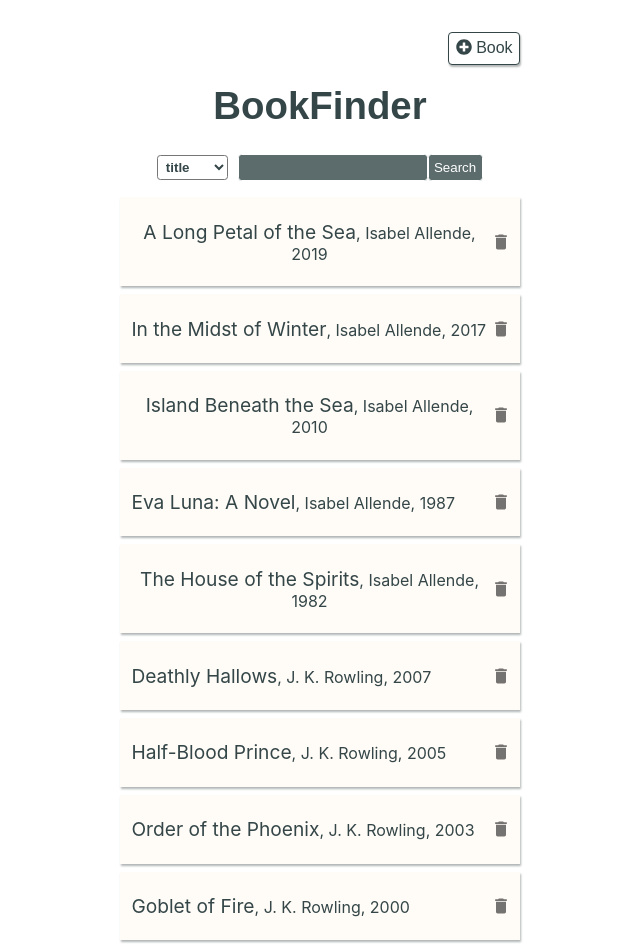
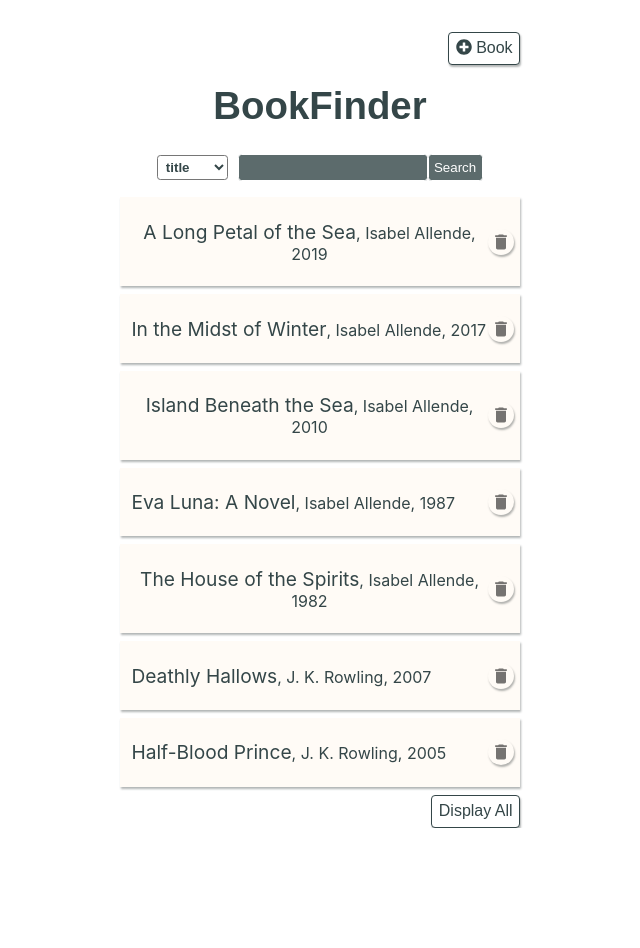
Before and after one commit to catalinac3/Book-search, a React (Create React App) app: page / in a window 1280 px wide. Shown: the top 948 px of the page, without its empty margins (320-960 px from the left). After the commit the page ends 828 px from the top, so only its background shows below. Built offline with nearby package versions, Linux system fonts and the light colour scheme; a web font is replaced by a local one.

Commit message:
limit displayed results to 7 items, added a btn to show more results

```diff
--- a/src/Home.css
+++ b/src/Home.css
@@ -13,6 +13,10 @@ h1{
   margin: 0 auto;
   max-width: 400px;
 }
+/* .diplayAll {
+  display: inline-block;
+  float: right;
+} */
 
 @media (max-width: 500px) {
   h1{
--- a/src/Home.js
+++ b/src/Home.js
@@ -18,6 +18,8 @@ function Home() {
   // bookList - list to be displayed on the website
   const [bookList, setNewBookList] = useState(bookCollection);
   const [searchStatus, setNewSearchStatus] = useState("");
+  // number of books displayed on the website
+  const [numberDisplayed, setNumberDisplayed] = useState(7);
   const plusIcon = <FontAwesomeIcon icon={faPlusCircle} />;
 
   /**
@@ -28,7 +30,7 @@ function Home() {
    *
    */
   function displayBooks(books) {
-    return books.map((book) => (
+    return books.slice(0, numberDisplayed).map((book) => (
       <OutputBook
         deleted={(msg, updatedList) => {
           setNewSearchStatus(msg);
@@ -49,6 +51,9 @@ function Home() {
    * @param {String} searchType  -- is either publishedDate, author or title
    */
   function search(text, searchType) {
+    // resets the number of item displayed to 7
+    // everytime a new entry is searched
+    setNumberDisplayed(7);
     const resultSearch = bookCollection.filter((book) =>
       book[searchType].toString().toLowerCase().includes(text.toLowerCase())
     );
@@ -60,6 +65,28 @@ function Home() {
       ? setNewSearchStatus(`${resultSearch.length} ${singOrPlural} found`)
       : setNewSearchStatus(`No entries were found with "${text}"`);
   }
+  /**
+   * the function renders a button div if there are more
+   * with text "Display All" if there is a need for it
+   * @returns <button/>
+   */
+  function loadMoreBtn() {
+    if (numberDisplayed <= bookList.length) {
+      return (
+        <button
+          style={{ display: "inline-block", float: "right" }}
+          onClick={() => {
+            setNumberDisplayed(bookList.length);
+            displayBooks(bookList);
+            console.log("the button was clicked!!!");
+          }}
+        >
+          Display All
+        </button>
+      );
+    }
+  }
+
   return (
     <div className="Home">
       <NavButton
@@ -73,6 +100,7 @@ function Home() {
       <SearchField submitted={search} />
       <p>{searchStatus}</p>
       {displayBooks(bookList)}
+      {loadMoreBtn()}
     </div>
   );
 }
--- a/src/NavButton.css
+++ b/src/NavButton.css
@@ -1,7 +1,7 @@
 .NavButton {
   margin-top: 2em;
 }
-.NavButton button {
+button {
   font-size: 1em;
   padding: 0.4em;
   color: rgb(52, 70, 72);
```
Also changed, not shown: src/OutputBook.js (+4 -7 lines).
